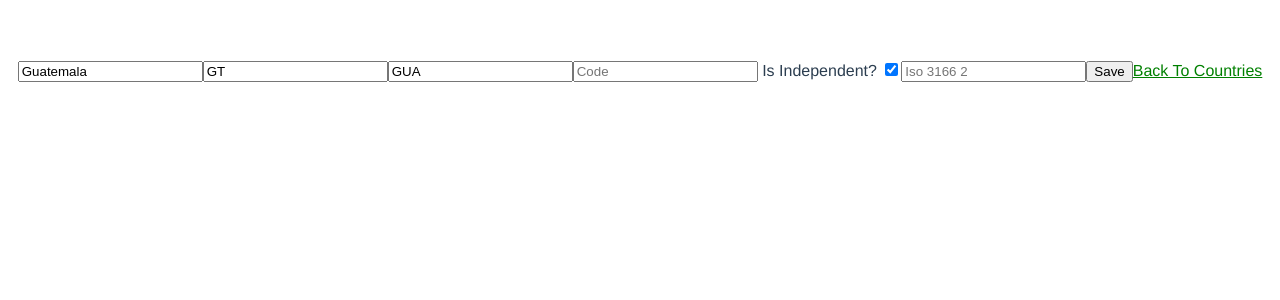
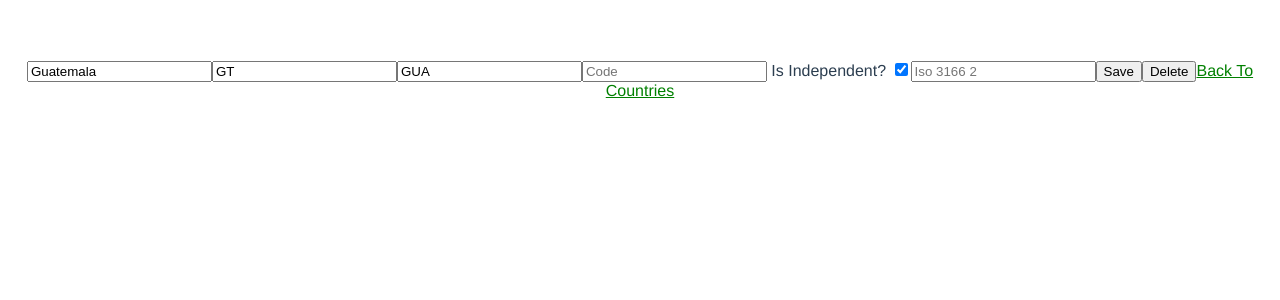
Before and after one commit to Vidsneezes/CountryViewer, a Vue app: page /#/countries/1/Edit in a window 1280 px wide. Shown: the top 300 px of the page. Built offline with nearby package versions, Linux system fonts and the light colour scheme.

Commit message:
added delete method to api and to edit country view

```diff
--- a/src/components/countries/EditCountryView.vue
+++ b/src/components/countries/EditCountryView.vue
@@ -7,11 +7,12 @@
     Is Independent? <input v-model="isindependent" type="checkbox"/>
     <input v-model="iso31662" placeholder="Iso 3166 2" type="text"/>
     <button v-on:click='save'>Save</button>
+    <button v-on:click='deleteCountry'>Delete</button>
     <router-link :to="{name:'CountriesGrid'}">Back To Countries</router-link>
   </div>
 </template>
 <script>
-import {GetCountry, EditCountry} from '../../core/fakeapimiddleware'
+import {GetCountry, EditCountry, DeleteCountry} from '../../core/fakeapimiddleware'
 export default {
   name: 'country',
   props: ['countryid'],
@@ -30,6 +31,10 @@ export default {
     save: function () {
       EditCountry(this.$data, this.countryid)
       this.$router.push({name: 'CountryView', params: {countryid: this.countryid}})
+    },
+    deleteCountry: function () {
+      DeleteCountry(this.countryid)
+      this.$router.push({name: 'CountriesGrid'})
     }
   },
   computed: {
--- a/src/core/fakeapimiddleware.js
+++ b/src/core/fakeapimiddleware.js
@@ -40,6 +40,11 @@ export function EditCountry (newCountryInfo, countryid) {
   data.countries[indexedCountry]['is_independent'] = newCountryInfo.isindependent
 }
 
+export function DeleteCountry (countryid) {
+  let indexedCountry = countryid - 1
+  data.countries.splice(indexedCountry, 1)
+}
+
 export function AddSubdivision (newSubdivision) {
   data.countries[state.countryId].subdivisions.push({
     id: data.countries[state.countryId].subdivisions.length + 1,
```
